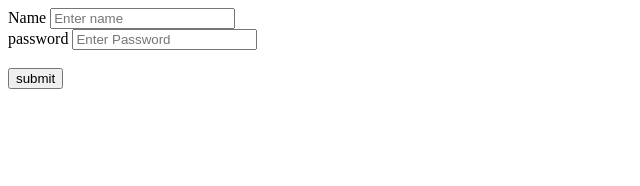
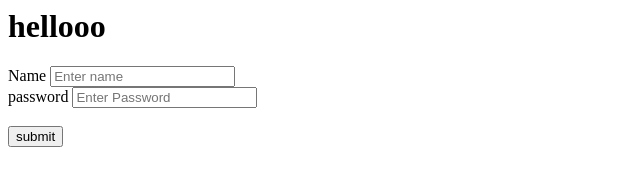
Before and after one commit to vandana238/Node, a website: page first.html in a window 1280 px wide. Shown: the whole page, without its empty margins (0-640 px from the left). Drawn offline with Linux system fonts and the light colour scheme.

Commit message:
added html

```diff
--- a/first.html
+++ b/first.html
@@ -1,5 +1,6 @@
 <html>
 <body>
+   <h1>hellooo</h1>
    <form action ="http://127.0.0.1:4778/post" method="POST">
    <label>Name</label>
       <input type="text" placeholder="Enter name" name="ename" required><br>
```
